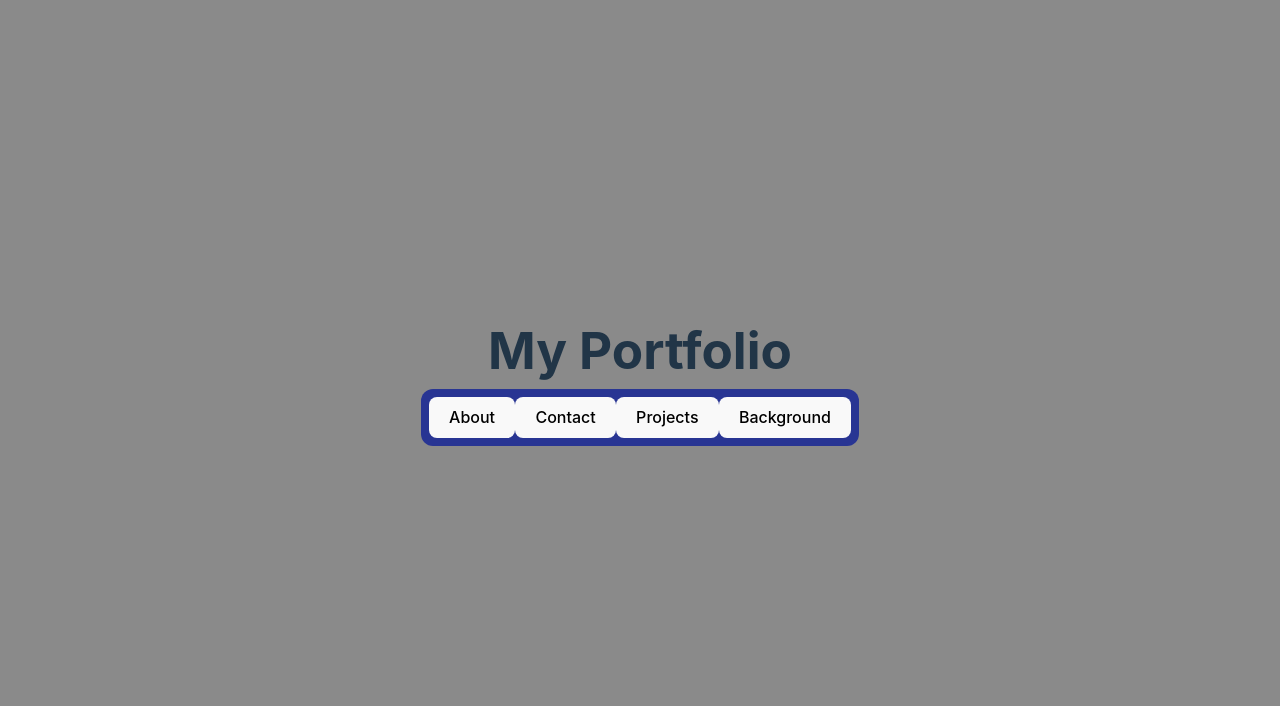
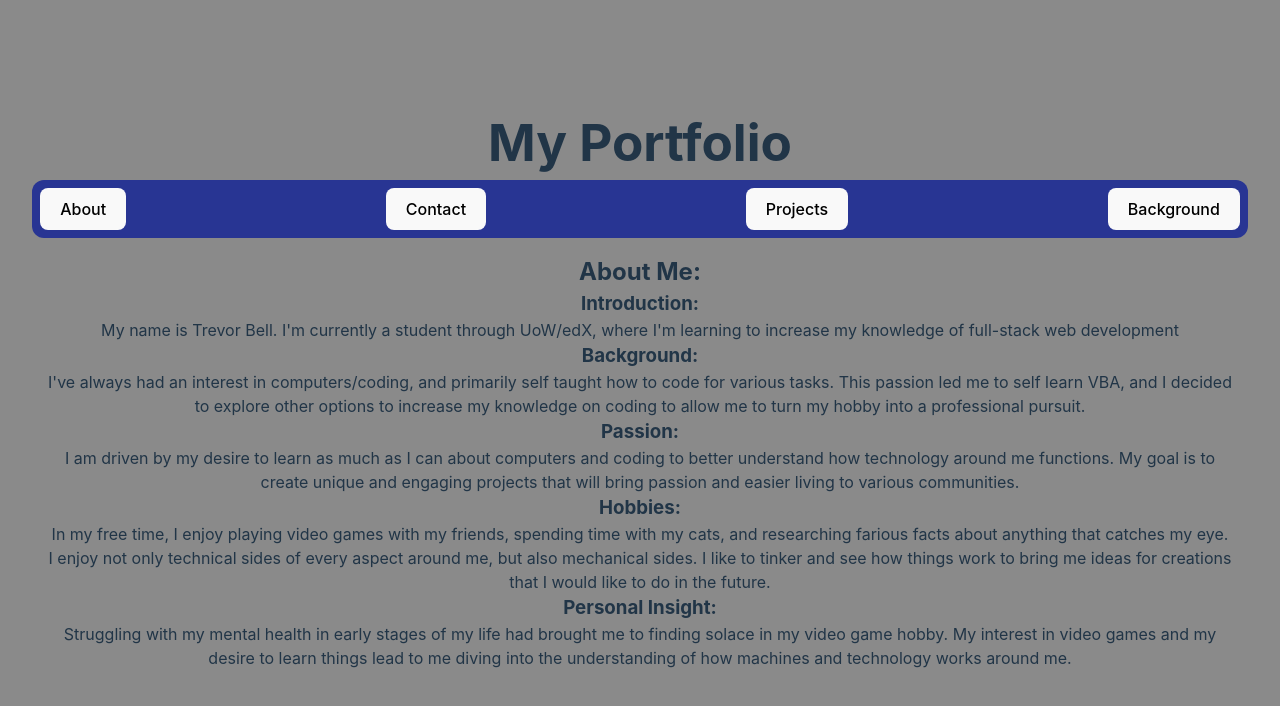
Before and after one commit to Pravus696/myportfolio, a React (Vite) app: page / in a window 1280 px wide. Shown: the top 706 px of the page. Built offline with nearby package versions, Linux system fonts and the light colour scheme.

Commit message:
fixed issue with certain tabs not showing

```diff
--- a/src/components/About.jsx
+++ b/src/components/About.jsx
@@ -1,5 +1,5 @@
 const About = () => {
-  <section id="about">
+  return (<section>
     <h2>About Me:</h2>
     <div>
       <h3>Introduction:</h3>
@@ -46,7 +46,7 @@ const About = () => {
         of how machines and technology works around me.
       </p>
     </div>
-  </section>;
+  </section>);
 };
 
 export default About;
--- a/src/components/Projects.jsx
+++ b/src/components/Projects.jsx
@@ -1,5 +1,5 @@
 const Projects = () => {
-  <section id="projects">
+  return (<section id="projects">
     <h2>Projects</h2>
     <div className="projects-list">
       <div className="card" style={{ backgroundImage: "url(/project1.jpg)" }}>
@@ -35,7 +35,7 @@ const Projects = () => {
         <a href="https://github.com/Pravus696/uvgs">View Project</a>
       </div>
     </div>
-  </section>;
+  </section>);
 };
 
 export default Projects;
```
